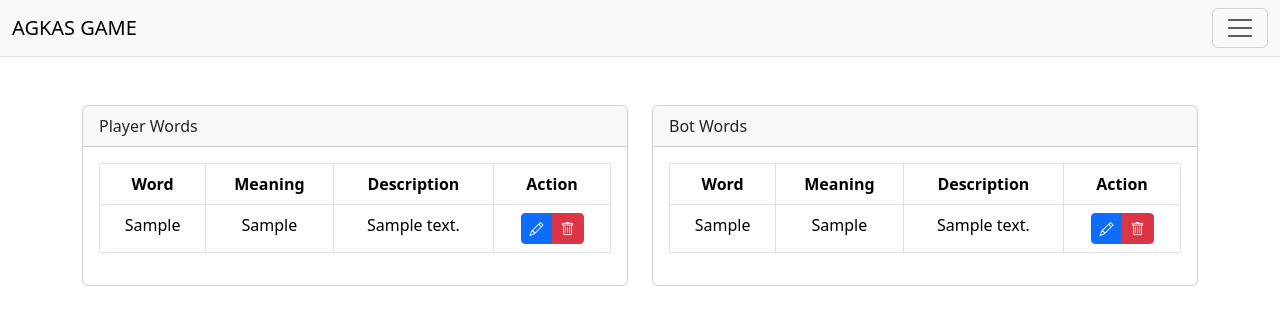
After one commit to allenluna/shiratori, a Flask app: page /data-tables in a window 1280 px wide. The commit adds this page. Shown: the top 325 px of the page. Run offline with Flask 3, Linux system fonts and the light colour scheme; tables that the repository leaves empty hold one stand-in row (values such as "Sample post").

Commit message:
new changes

```diff
--- a/application/__init__.py
+++ b/application/__init__.py
@@ -9,9 +9,9 @@ db = SQLAlchemy()
 def create_app():
     app = Flask(__name__)
     app.config["SECRET_KEY"] = "asdasdsa sadsadsadas"
-    load_dotenv()
-    # app.config["SQLALCHEMY_DATABASE_URI"] = "postgresql+psycopg2://postgres:qwerty@localhost:5432/agkas"
-    app.config["SQLALCHEMY_DATABASE_URI"] = os.environ.get("DATABASE_URL")
+    # load_dotenv()
+    app.config["SQLALCHEMY_DATABASE_URI"] = "postgresql+psycopg2://postgres:qwerty@localhost:5432/agkas"
+    # app.config["SQLALCHEMY_DATABASE_URI"] = os.environ.get("DATABASE_URL")
     app.config["SQLALCHEMY_TRACK_MODIFICATION"] = False
 
 
--- a/application/models.py
+++ b/application/models.py
@@ -6,6 +6,7 @@ class User(UserMixin, db.Model):
     __tablename__ = "users"
     id = db.Column(db.Integer, primary_key=True)
     name = db.Column(db.String(100))
+    username = db.Column(db.String(100))
     email = db.Column(db.String(100), unique=True)
     password = db.Column(db.String(100))
     is_admin = db.Column(db.String(10))
--- a/application/static/css/styles.css
+++ b/application/static/css/styles.css
@@ -9,6 +9,7 @@
 
 .card-data{
     padding: 3%;
+    width: 500px;
 }
 
 .card-body-data{
--- /dev/null
+++ b/application/static/js/dataTables.js
@@ -0,0 +1,220 @@
+// Selectors
+const playerRowData = document.querySelector("#playerRowData");
+const botRowData = document.querySelector("#botRowData");
+const wordInput = document.querySelector("#wordInput");
+const meaningInput = document.querySelector("#meaningInput");
+const descriptionInput = document.querySelector("#descriptionInput");
+const modalButton = document.querySelector("#modalFooter");
+
+// Fetch and display player table data
+fetch("/player-table")
+    .then(res => res.json())
+    .then((res) => {
+        tableData(res.data, 'playerEdit', 'playerDelete', 'playerEditResult', playerRowData);
+    });
+
+// Fetch and display bot table data
+fetch("/bot-table")
+    .then(res => res.json())
+    .then((res) => {
+        tableData(res.data, 'botEdit', 'botDelete', 'botEditResult', botRowData);
+    });
+
+// Function to fill modal with current data for editing player
+const playerEdit = (id) => {
+    fetch(`/player-edit`, {
+        method: "POST",
+        headers: { "Content-Type": "application/json" },
+        body: JSON.stringify({ id: id })
+    })
+    .then(res => res.json())
+    .then((res) => {
+        wordInput.value = res.data.word;
+        meaningInput.value = res.data.meaning;
+        descriptionInput.value = res.data.description;
+
+        // Update the modal button to save the current item
+        modalButton.innerHTML = `
+            <button type="button" class="btn btn-secondary" data-bs-dismiss="modal">Close</button>
+            <button type="submit" class="btn btn-primary" data-bs-dismiss="modal" onclick='playerEditResult(${res.data.id})'>Save</button>
+        `;
+    });
+}
+
+// Function to handle the saving of edited player data
+const playerEditResult = (id) => {
+    const data = JSON.stringify({
+        id: id,
+        word: wordInput.value,
+        meaning: meaningInput.value,
+        description: descriptionInput.value
+    });
+
+    fetch(`/player-edit-result`, {
+        method: "POST",
+        headers: { "Content-Type": "application/json" },
+        body: data
+    })
+    .then(res => res.json())
+    .then((res) => {
+        const row = document.querySelector(`#row-${res.data.id}`);
+        row.innerHTML = `
+            <td>${res.data.word}</td>
+            <td>${res.data.meaning}</td>
+            <td>${res.data.description}</td>
+            <td>
+                <div class="btn-group text-center">
+                    <button class="btn btn-primary btn-sm" onclick="playerEdit(${res.data.id})" data-bs-toggle="modal" data-bs-target="#wordModal">
+                        <i class="bi bi-pencil"></i>
+                    </button>
+                    <button class="btn btn-danger btn-sm" onclick='playerDelete(${res.data.id})'>
+                        <i class="bi bi-trash"></i>
+                    </button>
+                </div>
+            </td>
+        `;
+
+        // Clear input fields after updating
+        wordInput.value = "";
+        meaningInput.value = "";
+        descriptionInput.value = "";
+    });
+}
+
+// Function to handle deleting of player data
+const playerDelete = (id) => {
+    fetch("/delete-player-data", {
+        method: "POST",
+        headers: { "Content-Type": "application/json" },
+        body: JSON.stringify({ id: id })
+    })
+    .then(res => res.json())
+    .then((res) => {
+        if (res.success) {
+            const row = document.querySelector(`#row-${id}`);
+            if (row) {
+                row.remove();
+            }
+        } else {
+            console.error('Failed to delete the item from the server.');
+        }
+    })
+    .catch((error) => {
+        console.error('Error:', error);
+    });
+}
+
+// Function to fill modal with current data for editing bot
+const botEdit = (id) => {
+    fetch(`/bot-edit`, {
+        method: "POST",
+        headers: { "Content-Type": "application/json" },
+        body: JSON.stringify({ id: id })
+    })
+    .then(res => res.json())
+    .then((res) => {
+        wordInput.value = res.data.word;
+        meaningInput.value = res.data.meaning;
+        descriptionInput.value = res.data.description;
+
+        // Update the modal button to save the current item
+        modalButton.innerHTML = `
+            <button type="button" class="btn btn-secondary" data-bs-dismiss="modal">Close</button>
+            <button type="submit" class="btn btn-primary" data-bs-dismiss="modal" onclick='botEditResult(${res.data.id})'>Save</button>
+        `;
+    });
+}
+
+// Function to handle the saving of edited bot data
+const botEditResult = (id) => {
+    const data = JSON.stringify({
+        id: id,
+        word: wordInput.value,
+        meaning: meaningInput.value,
+        description: descriptionInput.value
+    });
+
+    fetch(`/bot-edit-result`, {
+        method: "POST",
+        headers: { "Content-Type": "application/json" },
+        body: data
+    })
+    .then(res => res.json())
+    .then((res) => {
+        const row = document.querySelector(`#row-${res.data.id}`);
+        row.innerHTML = `
+            <td>${res.data.word}</td>
+            <td>${res.data.meaning}</td>
+            <td>${res.data.description}</td>
+            <td>
+                <div class="btn-group text-center">
+                    <button class="btn btn-primary btn-sm" onclick="botEdit(${res.data.id})" data-bs-toggle="modal" data-bs-target="#wordModal">
+                        <i class="bi bi-pencil"></i>
+                    </button>
+                    <button class="btn btn-danger btn-sm" onclick='botDelete(${res.data.id})'>
+                        <i class="bi bi-trash"></i>
+                    </button>
+                </div>
+            </td>
+        `;
+
+        // Clear input fields after updating
+        wordInput.value = "";
+        meaningInput.value = "";
+        descriptionInput.value = "";
+    });
+}
+
+// Function to handle deleting of bot data
+const botDelete = (id) => {
+    fetch("/delete-bot-data", {
+        method: "POST",
+        headers: { "Content-Type": "application/json" },
+        body: JSON.stringify({ id: id })
+    })
+    .then(res => res.json())
+    .then((res) => {
+        if (res.success) {
+            const row = document.querySelector(`#row-${id}`);
+            if (row) {
+                row.remove();
+            }
+        } else {
+            console.error('Failed to delete the item from the server.');
+        }
+    })
+    .catch((error) => {
+        console.error('Error:', error);
+    });
+}
+
+// Function to populate the table
+const tableData = (datas, fun, del, clickEvent, rowData) => {
+    let rows = "";
+    datas.forEach(data => {
+        rows += `
+            <tr id="row-${data.id}">
+                <td>${data.word}</td>
+                <td>${data.meaning}</td>
+                <td>${data.description}</td>
+                <td>
+                    <div class="btn-group text-center">
+                        <button class="btn btn-primary btn-sm" onclick="${fun}(${data.id})" data-bs-toggle="modal" data-bs-target="#wordModal">
+                            <i class="bi bi-pencil"></i>
+                        </button>
+                        <button class="btn btn-danger btn-sm" onclick='${del}(${data.id})'>
+                            <i class="bi bi-trash"></i>
+                        </button>
+                    </div>
+                </td>
+            </tr>
+        `;
+    });
+
+    rowData.innerHTML = rows;
+
+    modalButton.innerHTML = `
+        <button type="button" class="btn btn-secondary" data-bs-dismiss="modal">Close</button>
+        <button type="submit" class="btn btn-primary" data-bs-dismiss="modal" onclick='${clickEvent}()'>Save</button>
+    `;
+}
--- a/application/templates/base.html
+++ b/application/templates/base.html
@@ -37,7 +37,12 @@
                 {% else %}
                 <li class="nav-item">
                     <a class="nav-link active" aria-current="page" href="{{ url_for('view.home') }}">Home</a>
-                  </li>
+                </li>
+                {% if current_user.is_admin == "admin" %}
+                <li class="nav-item">
+                  <a class="nav-link" aria-current="page" href="{{ url_for('view.data_tables') }}">Tables</a>
+                </li>
+                {% endif %}
                 <li class="nav-item">
                   <a class="nav-link" href="{{ url_for('auth.logout') }}">Logout</a>
                 </li>
--- /dev/null
+++ b/application/templates/dataTables.html
@@ -0,0 +1,85 @@
+{% extends "base.html" %}
+{% block title %} Tables {% endblock %}
+
+{% block body %}
+<div class="container mt-5">
+    <div class="row">
+        <!-- Player Words Table -->
+        <div class="col-md-6">
+            <div class="card">
+                <div class="card-header">
+                    Player Words
+                </div>
+                <div class="card-body">
+                    <table class="table table-bordered text-center">
+                        <thead>
+                            <tr>
+                                <th>Word</th>
+                                <th>Meaning</th>
+                                <th>Description</th>
+                                <th>Action</th>
+                            </tr>
+                        </thead>
+                        <tbody id="playerRowData">
+                        </tbody>
+                    </table>
+                </div>
+            </div>
+        </div>
+        <!-- Bot Words Table -->
+        <div class="col-md-6">
+            <div class="card">
+                <div class="card-header">
+                    Bot Words
+                </div>
+                <div class="card-body">
+                    <table class="table table-bordered text-center">
+                        <thead>
+                            <tr>
+                                <th>Word</th>
+                                <th>Meaning</th>
+                                <th>Description</th>
+                                <th>Action</th>
+                            </tr>
+                        </thead>
+                        <tbody id="botRowData">
+                        </tbody>
+                    </table>
+                </div>
+            </div>
+        </div>
+    </div>
+</div>
+
+<!-- Modal Section -->
+<div class="modal fade" id="wordModal" tabindex="-1" aria-labelledby="wordModalLabel" aria-hidden="true">
+    <div class="modal-dialog">
+        <div class="modal-content">
+            <div class="modal-header">
+                <h5 class="modal-title" id="wordModalLabel">Add New Word</h5>
+                <button type="button" class="btn-close" data-bs-dismiss="modal" aria-label="Close"></button>
+            </div>
+            <div class="modal-body">
+                <div class="mb-3">
+                    <label for="wordInput" class="form-label">Word</label>
+                    <input type="text" class="form-control" id="wordInput" name="word" required>
+                </div>
+                <div class="mb-3">
+                    <label for="meaningInput" class="form-label">Meaning</label>
+                    <input type="text" class="form-control" id="meaningInput" name="meaning" required>
+                </div>
+                <div class="mb-3">
+                    <label for="descriptionInput" class="form-label">Description</label>
+                    <textarea class="form-control" id="descriptionInput" name="description" rows="3" required></textarea>
+                </div>
+            </div>
+            <div class="modal-footer" id="modalFooter">
+            </div>
+        </div>
+    </div>
+</div>
+{% endblock %}
+
+{% block script %}
+<script src="{{ url_for('static', filename='js/dataTables.js') }}"></script>
+{% endblock %}
--- a/application/templates/singlePlayer.html
+++ b/application/templates/singlePlayer.html
@@ -10,6 +10,7 @@
                 <p id="timer">Time left: 30s</p>
                 <p id="player-score">Player Score: 0</p>
                 <p id="bot-score">Bot Score: 0</p>
+                <button id="reset" class="mb-3 p-2 px-4 btn btn-danger">Reset</button>
             </div>
             <div class="col-md-6 mb-4">
                 <div class="card">
@@ -17,7 +18,7 @@
                         <div class="col-md-12 text-center">
                             <label for="player-word" class="form-label">Player</label>
                             <div class="input-group">
-                                <input type="text" name="player_word" class="form-control" id="player-word" required placeholder="Word">
+                                <input type="text" name="player_word" class="form-control" id="player-word" required placeholder="Word" autocomplete="off">
                                 <span class="input-group-text" id="word-icon"></span>
                             </div>
                         </div>
--- a/application/view.py
+++ b/application/view.py
@@ -1,7 +1,7 @@
 from flask import Blueprint, render_template, redirect, url_for, request
 from flask_login import current_user
-import os
-from dotenv import load_dotenv
+
+from .models import Player, Bot
 
 view = Blueprint("view", __name__)
 
@@ -10,8 +10,6 @@ view = Blueprint("view", __name__)
 def home():
     if not current_user.is_authenticated:
         return redirect(url_for("auth.login"))
-    load_dotenv()
-    print(os.environ.get("DATABASE_URL"))
     return render_template("home.html", current_user=current_user)
 
 @view.route("/single-player")
@@ -27,3 +25,12 @@ def add_words():
         return redirect(url_for("view.home"))
 
     return render_template("addWords.html", current_user=current_user)
+
+@view.route("/data-tables", methods=["GET", "POST"])
+def data_tables():
+
+    players = Player.query.all()
+    bots = Bot.query.all()
+
+
+    return render_template("dataTables.html", players=players, bots=bots ,current_user=current_user)
--- a/main.py
+++ b/main.py
@@ -5,4 +5,4 @@ app = create_app()
 
 
 if __name__ == "__main__":
-    app.run(debug=False)
+    app.run(debug=True)
```
Also changed, not shown: application/auth.py (+7 -6 lines), application/controller.py (+95 -0 lines), application/static/js/singlePlayer.js (+31 -7 lines), application/templates/home.html (+6 -4 lines), application/templates/login.html (+7 -6 lines), application/templates/register.html (+6 -2 lines), 1 other file.
